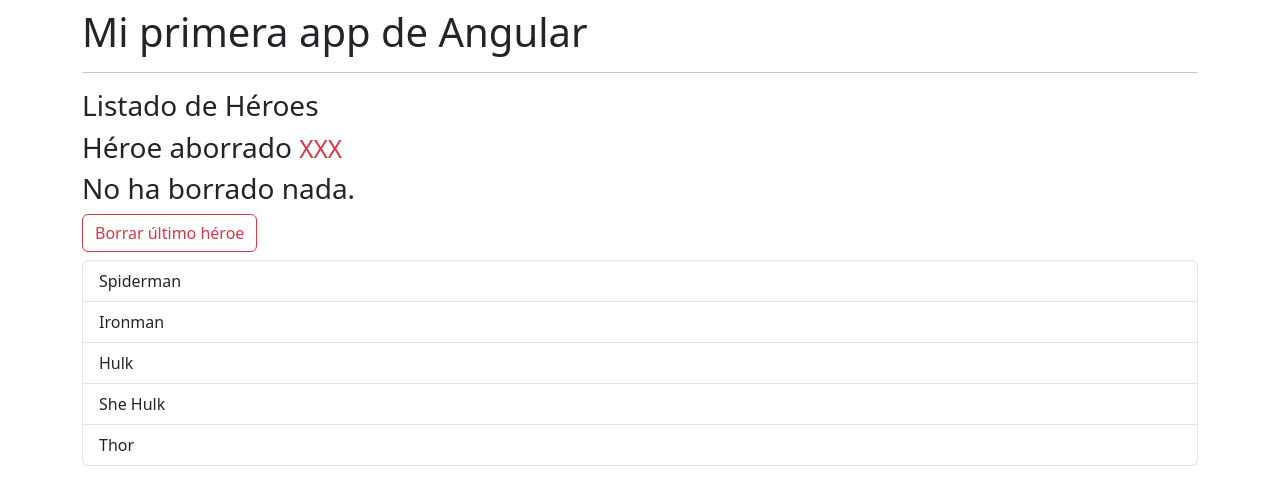
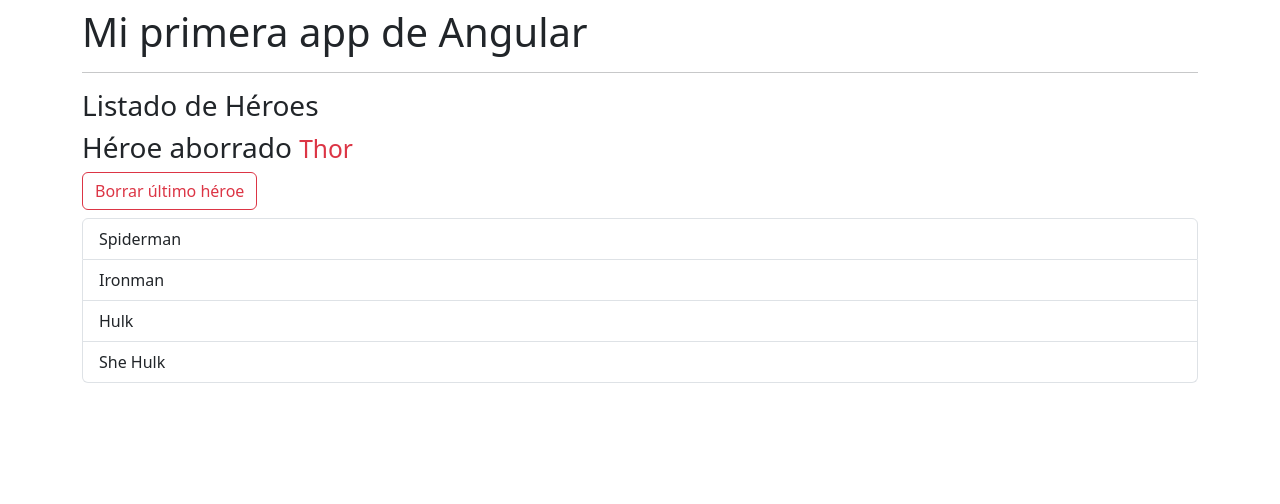
Before and after one commit to chalscc/Angular-Fundamentals, an Angular app: page / in a window 1280 px wide. Both pictures are taken after a click on the button "Borrar último héroe". Shown: the top 504 px of the page. Built offline with nearby package versions, Linux system fonts and the light colour scheme.

Commit message:
50. Ng-template and ngIf-else

```diff
--- a/src/app/heroes/list/list.component.html
+++ b/src/app/heroes/list/list.component.html
@@ -1,9 +1,20 @@
 <h3> Listado de Héroes</h3>
 
-<h3> Héroe aborrado <small class="text-danger">XXX</small> </h3>
-<h3>No ha borrado nada.</h3>
 
-<button class="btn btn-outline-danger">
+<div *ngIf="deletedHero; else nothingWasDeleted">
+  <h3> Héroe aborrado <small class="text-danger">{{deletedHero}}</small> </h3>
+</div>
+
+
+<ng-template #nothingWasDeleted>
+  <h3>No ha borrado nada.</h3>
+</ng-template>
+
+
+<button
+*ngIf="heroNames.length > 0"
+(click)="removeLastHero()"
+class="btn btn-outline-danger">
   Borrar último héroe
 </button>
 
--- a/src/app/heroes/list/list.component.ts
+++ b/src/app/heroes/list/list.component.ts
@@ -5,6 +5,20 @@
   templateUrl: './list.component.html',
   styleUrl: './list.component.css'
 })
+
+
 export class ListComponent {
   public heroNames: string[] = ['Spiderman', 'Ironman', 'Hulk', 'She Hulk', 'Thor'];
+
+  public deletedHero?: string;
+
+
+  removeLastHero(): void {
+    this.deletedHero = this.heroNames.pop();
+
+
+  }
+
+
+
 }
```
